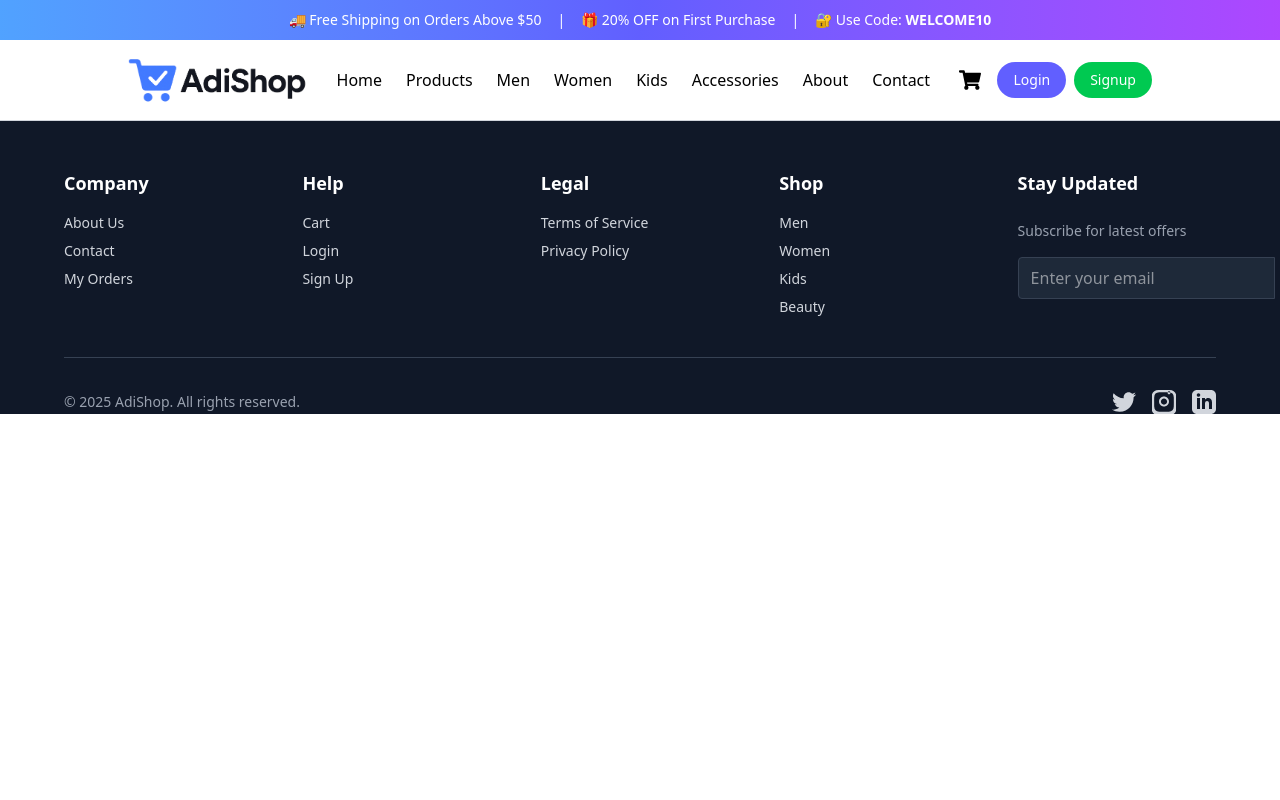
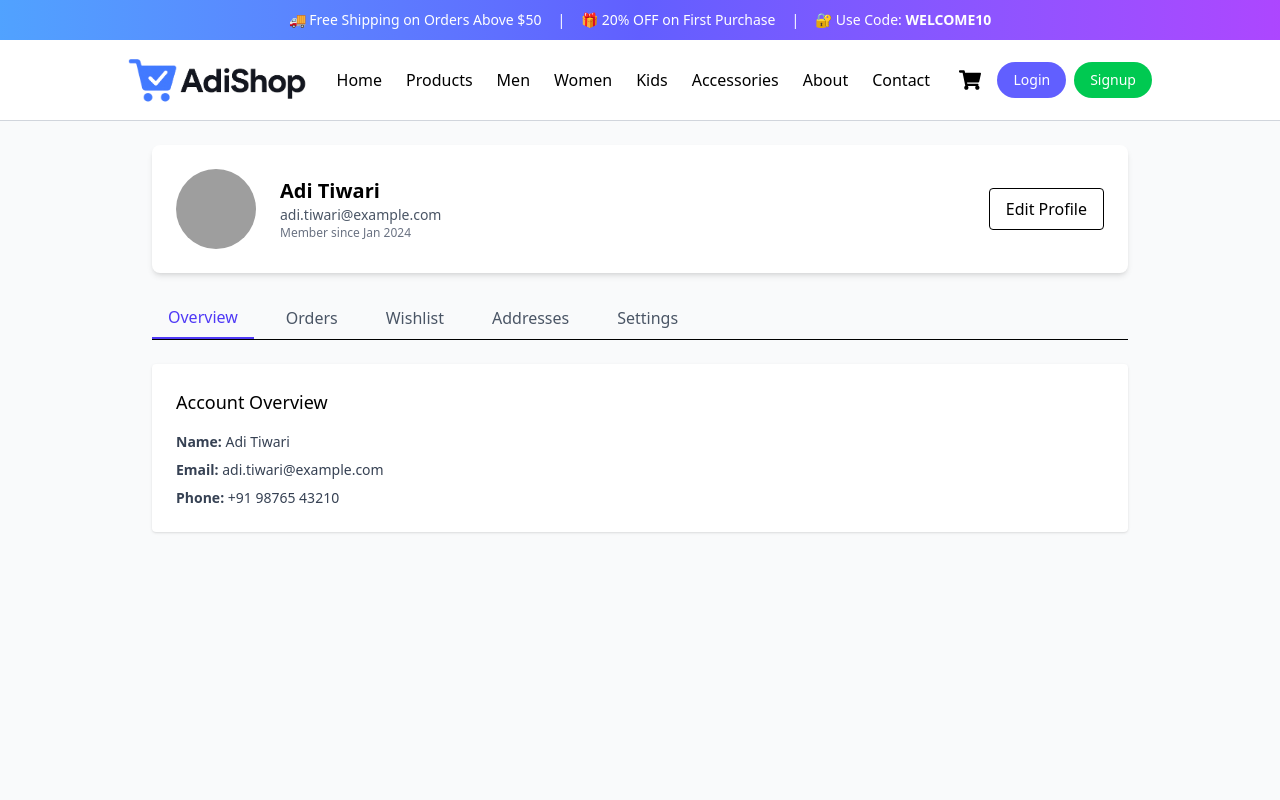
Before and after one commit to Aditya7015/AdiShop, a React (Vite) app in the folder client/: page /profile in a window 1280 px wide. Shown: the top 800 px of the page. Built offline with nearby package versions, Linux system fonts and the light colour scheme; grey boxes are pictures that could not be loaded.

Commit message:
Profile Page Update

```diff
--- a/client/src/App.jsx
+++ b/client/src/App.jsx
@@ -22,6 +22,7 @@ import ProductStatus from './pages/admin/ProductList';
 import ProductDetail from './pages/ProductDetail';
 import CategoryPage from './pages/CategoryPage';
 import Success from './pages/SuccessPage';
+import ProfilePage from './pages/ProfilePage';
 
 const App = () => {
   const { user } = useContext(AuthContext);
@@ -49,9 +50,9 @@ const App = () => {
         <Route path="/contact" element={<Contact />} />
         <Route path="/myorders" element={<MyOrders />} />
         <Route path='/success' element={<Success />} />
+        <Route path='/profile' element={<ProfilePage />} />
         {/* Dynamic Category Page */}
         <Route path="/shop/:category" element={<CategoryPage />} />
-
 
 
 
--- /dev/null
+++ b/client/src/pages/ProfilePage.jsx
@@ -0,0 +1,123 @@
+import React, { useState } from "react";
+import { Link } from "react-router-dom";
+
+// Dummy user info
+const dummyUser = {
+  name: "Adi Tiwari",
+  email: "adi.tiwari@example.com",
+  phone: "+91 98765 43210",
+  joinedAt: "Jan 2024",
+  avatarUrl: "https://i.pravatar.cc/150?img=12", // dummy avatar
+};
+
+const ProfilePage = () => {
+  const [activeTab, setActiveTab] = useState("overview");
+
+  return (
+    <div className="min-h-screen bg-gray-50">
+      {/* Top header */}
+      <div className="max-w-5xl mx-auto p-6">
+        {/* Profile card */}
+        <div className="bg-white rounded-lg shadow-md p-6 flex items-center gap-6">
+          <img
+            src={dummyUser.avatarUrl}
+            alt="Profile"
+            className="w-20 h-20 rounded-full object-cover"
+          />
+          <div>
+            <h2 className="text-xl font-semibold">{dummyUser.name}</h2>
+            <p className="text-gray-600 text-sm">{dummyUser.email}</p>
+            <p className="text-gray-500 text-xs">
+              Member since {dummyUser.joinedAt}
+            </p>
+          </div>
+          <div className="ml-auto">
+            <button className="px-4 py-2 rounded border">Edit Profile</button>
+          </div>
+        </div>
+
+        {/* Tabs */}
+        <div className="mt-6 flex gap-4 border-b">
+          {["overview", "orders", "wishlist", "addresses", "settings"].map(
+            (tab) => (
+              <button
+                key={tab}
+                onClick={() => setActiveTab(tab)}
+                className={`px-4 py-2 capitalize ${
+                  activeTab === tab
+                    ? "border-b-2 border-indigo-600 text-indigo-600 font-medium"
+                    : "text-gray-600"
+                }`}
+              >
+                {tab}
+              </button>
+            )
+          )}
+        </div>
+
+        {/* Tab content */}
+        <div className="mt-6">
+          {activeTab === "overview" && (
+            <div className="bg-white p-6 rounded shadow">
+              <h3 className="font-medium text-lg mb-4">Account Overview</h3>
+              <ul className="space-y-2 text-sm text-gray-700">
+                <li>
+                  <strong>Name:</strong> {dummyUser.name}
+                </li>
+                <li>
+                  <strong>Email:</strong> {dummyUser.email}
+                </li>
+                <li>
+                  <strong>Phone:</strong> {dummyUser.phone}
+                </li>
+              </ul>
+            </div>
+          )}
+
+          {activeTab === "orders" && (
+            <div className="bg-white p-6 rounded shadow">
+              <h3 className="font-medium text-lg mb-4">My Orders</h3>
+              <p className="text-sm text-gray-600">
+                No orders yet. <Link to="/products" className="text-indigo-600">Shop now</Link>
+              </p>
+            </div>
+          )}
+
+          {activeTab === "wishlist" && (
+            <div className="bg-white p-6 rounded shadow">
+              <h3 className="font-medium text-lg mb-4">My Wishlist</h3>
+              <p className="text-sm text-gray-600">
+                Your wishlist is empty. <Link to="/products" className="text-indigo-600">Explore products</Link>
+              </p>
+            </div>
+          )}
+
+          {activeTab === "addresses" && (
+            <div className="bg-white p-6 rounded shadow">
+              <h3 className="font-medium text-lg mb-4">Saved Addresses</h3>
+              <p className="text-sm text-gray-600">
+                No saved addresses. Add one at checkout.
+              </p>
+            </div>
+          )}
+
+          {activeTab === "settings" && (
+            <div className="bg-white p-6 rounded shadow">
+              <h3 className="font-medium text-lg mb-4">Settings</h3>
+              <div className="space-y-2">
+                <button className="px-4 py-2 rounded border w-full text-left">
+                  Change Password
+                </button>
+                <button className="px-4 py-2 rounded border w-full text-left text-red-600">
+                  Logout
+                </button>
+              </div>
+            </div>
+          )}
+        </div>
+      </div>
+    </div>
+  );
+};
+
+export default ProfilePage;
```
Also changed, not shown: 1 other file (tests, documents, lock files or other folders). Lines whose indentation alone changed are shown as unchanged.
